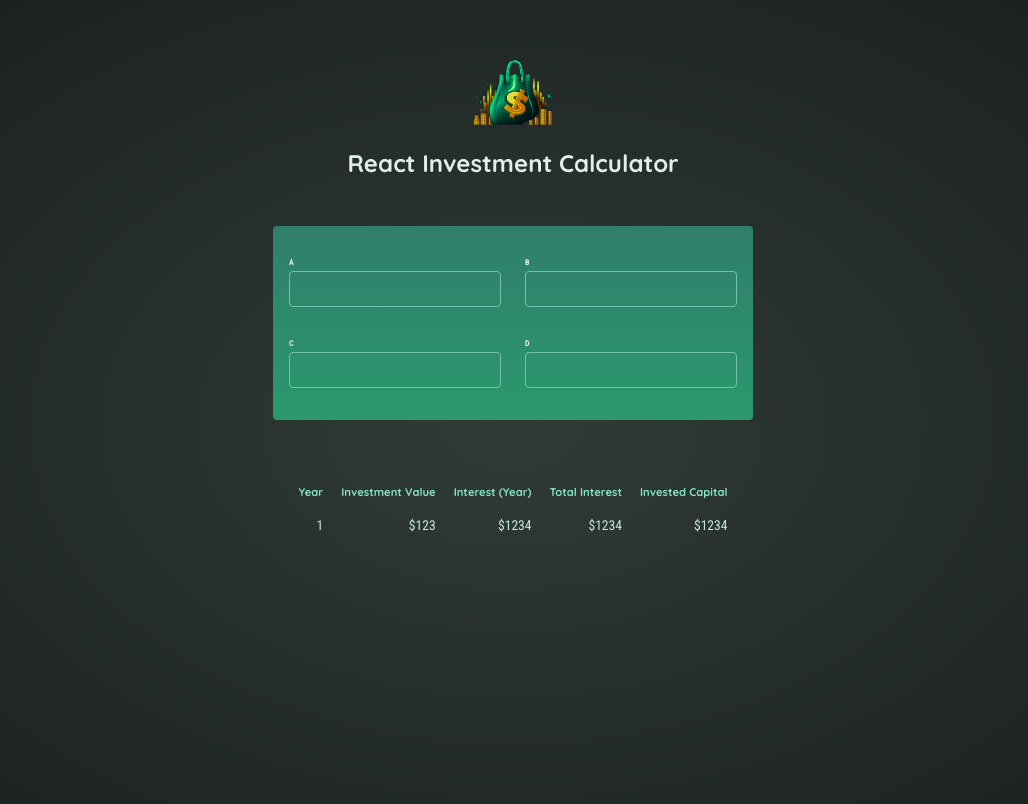
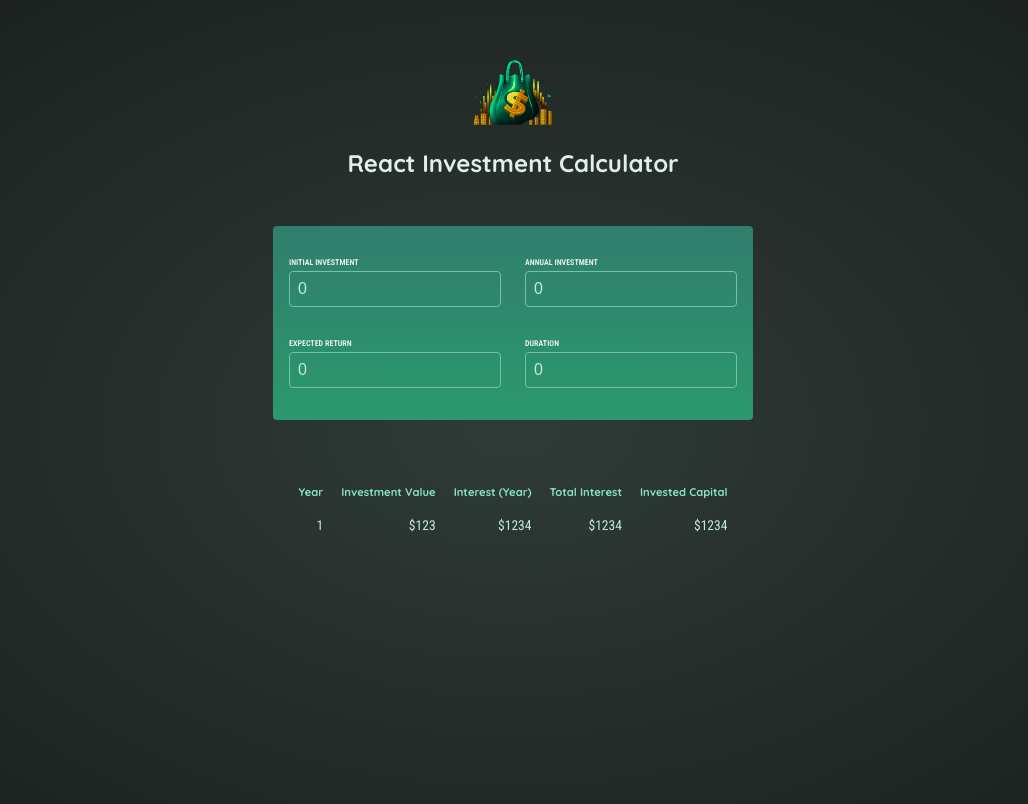
Before and after one commit to edisooon/Investment-Calculator, a React (Vite) app: page / in a window 1280 px wide. Shown: the top 804 px of the page, without its empty margins (127-1155 px from the left). Built offline with nearby package versions, Linux system fonts and the light colour scheme.

Commit message:
implemented two way binding for inputs

```diff
--- a/src/App.jsx
+++ b/src/App.jsx
@@ -2,7 +2,7 @@
 import InputSection from "./components/InputSection";
 import OutputSection from "./components/OutputSection";
 import { useState } from "react";
-import {calculateInvestmentResults} from "./util/investment.js";
+import { calculateInvestmentResults } from "./util/investment.js";
 
 const INITIAL_INPUT = {
   initialInvestment: 0,
@@ -23,7 +23,7 @@
   return (
     <>
       <Header />
-      <InputSection onChange={handleChange}/>
+      <InputSection onChange={handleChange} inputs={inputs} />
       <OutputSection annualData={annualData} />
     </>
   );
--- a/src/components/InputSection.jsx
+++ b/src/components/InputSection.jsx
@@ -1,24 +1,41 @@
-export default function InputSection({onChange}) {
+export default function InputSection({onChange, inputs}) {
+
+  function handleInitialInvestmentChange(event) {
+    onChange("initialInvestment", event.target.value);
+  }
+
+  function handleAnnualInvestmentChange(event) {
+    onChange("annualInvestment", event.target.value);
+  }
+
+  function handleExpectedReturnChange(event) {
+    onChange("expectedReturn", event.target.value);
+  }
+
+  function handleDurationChange(event) {
+    onChange("duration", event.target.value);
+  }
+
   return (
     <section id="user-input">
       <div class="input-group">
         <p>
-          <label>A</label>
-          <input type="number"></input>
+          <label>INITIAL INVESTMENT</label>
+          <input type="number" value={inputs.initialInvestment} onChange={handleInitialInvestmentChange}></input>
         </p>
         <p>
-          <label>B</label>
-          <input type="number"></input>
+          <label>ANNUAL INVESTMENT</label>
+          <input type="number" value={inputs.annualInvestment} onChange={handleAnnualInvestmentChange}></input>
         </p>
       </div>
       <div class="input-group">
         <p>
-          <label>C</label>
-          <input type="number"></input>
+          <label>EXPECTED RETURN</label>
+          <input type="number" value={inputs.expectedReturn} onChange={handleExpectedReturnChange}></input>
         </p>
         <p>
-          <label>D</label>
-          <input type="number"></input>
+          <label>DURATION</label>
+          <input type="number" value={inputs.duration} onChange={handleDurationChange}></input>
         </p>
       </div>
     </section>
```
